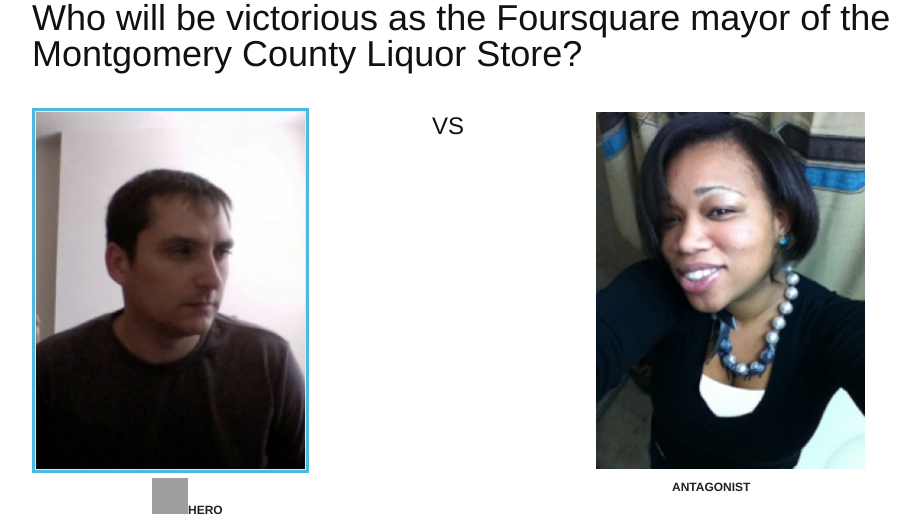
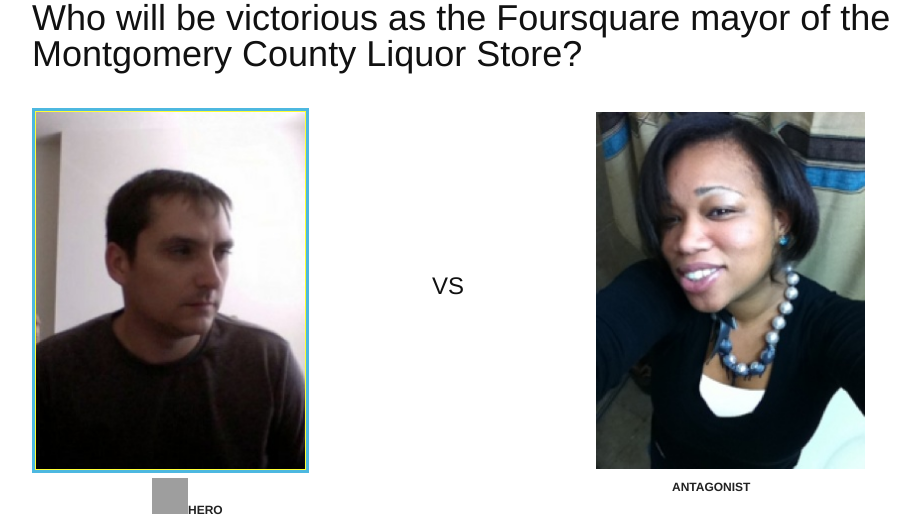
Before and after one commit to gsiegman/whowillbemayor, a Django app: page / in a window 1280 px wide. Shown: the top 516 px of the page, without its empty margins (133-1053 px from the left). Run offline with Django 3.2, Linux system fonts and the light colour scheme; grey boxes are pictures that could not be loaded.

Commit message:
more template work

```diff
--- a/whowillbemayor_project/templates/battle/home.html
+++ b/whowillbemayor_project/templates/battle/home.html
@@ -12,6 +12,10 @@
             padding: 1px;
             border:3px solid #FFFFFF;
             background-color:#FFFFFF;
+        }
+
+        #vs {
+            padding-top: 160px;
         }
     </style>
 {% endblock %}
@@ -30,7 +34,7 @@
         <img src="{{ STATIC_URL }}images/glenn.jpg" height="357px" class="mayor">
     </div>
     <div class="span-4">
-        <h2>VS</h2>
+        <h2 id="vs">VS</h2>
     </div>
     <div id="antagonist" class="span-10 last">
         <img src="{{ STATIC_URL }}images/jennifer.jpg" height="357px" class="not-mayor">
```
